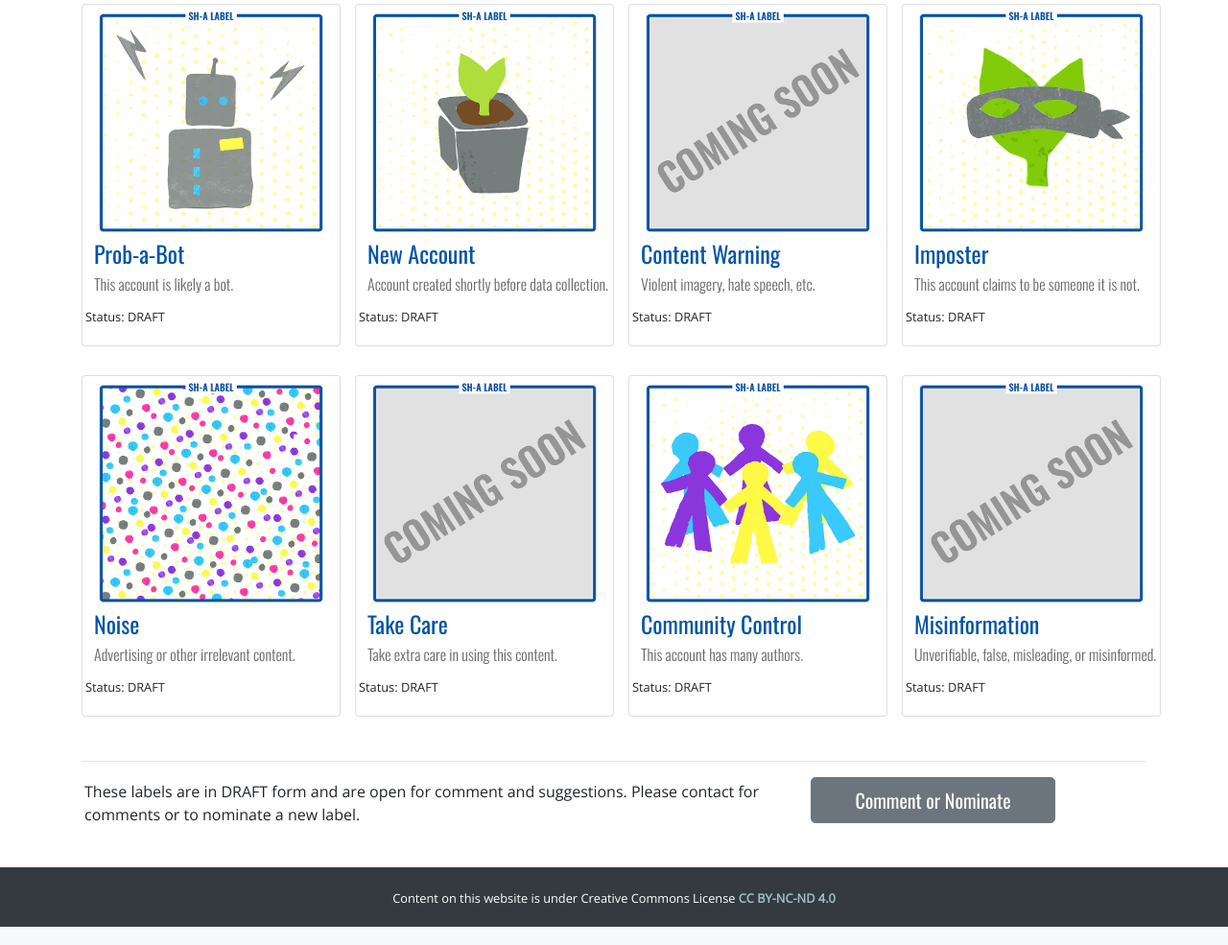
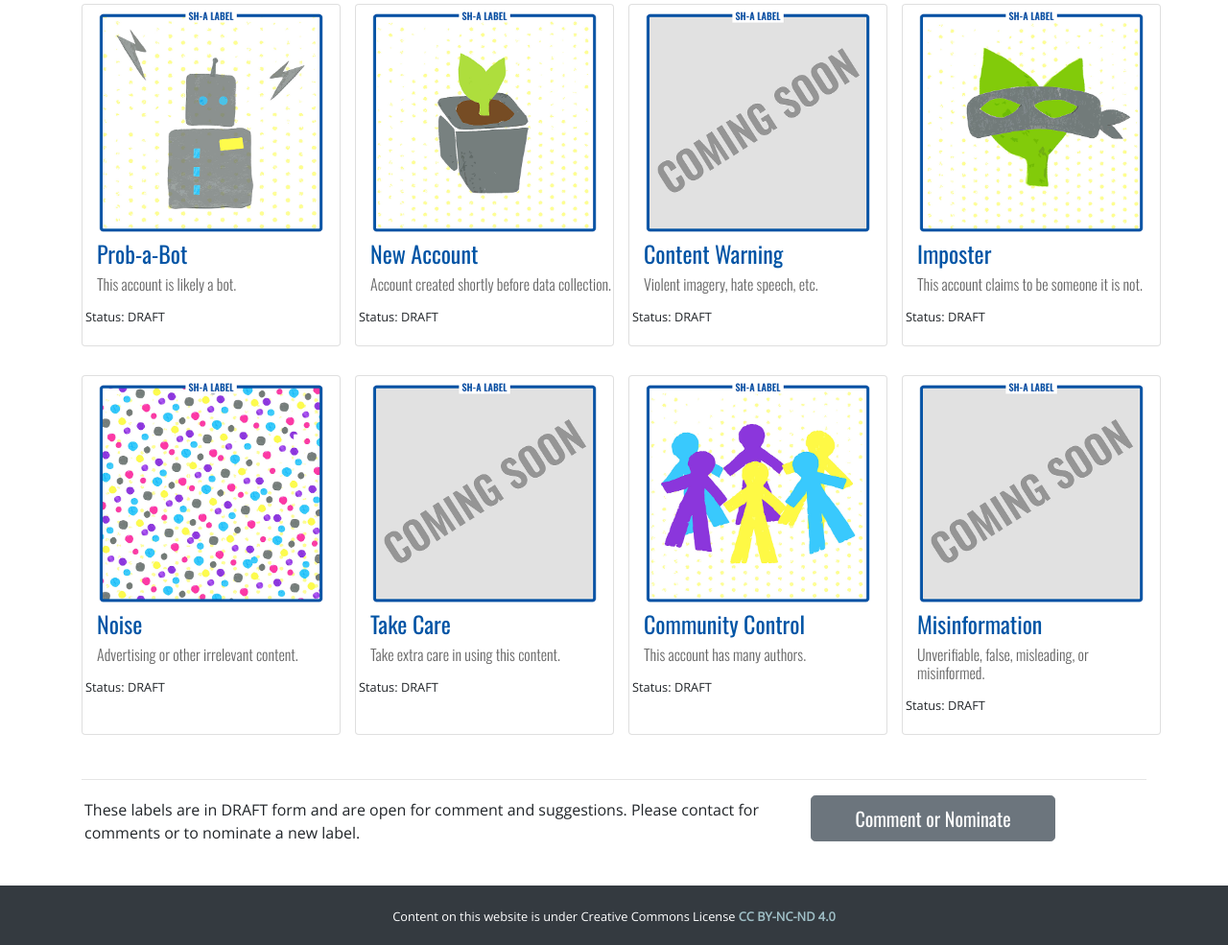
Before and after one commit to DocNow/social-humans, a PHP site: page /sh-a-labels.html in a window 1280 px wide. Shown: the part 201-1186 px from the top of the page at 96% size. Run offline with PHP 8.4, Linux system fonts and the light colour scheme.

Commit message:
update green
2 more labels

```diff
--- a/css/style.css
+++ b/css/style.css
@@ -39,12 +39,12 @@ a {
 
 .sh-label {
   color: #007236;
-  padding-left: 12px;
+  padding-left: 15px;
 }
 
 .sh-a-label {
   color: #0054a5;
-  padding-left: 12px;
+  padding-left: 15px;
 }
 
 h3 {
@@ -55,7 +55,7 @@ h3 {
 }
 
 h6 {
-  padding-left: 12px;
+  padding-left: 15px;
   padding-right: 2px;
   font-weight: 300 !important;
   color: #666666;
```
Also changed, not shown: img/ConsentGranted.jpg, img/RemoveMedia.jpg.
